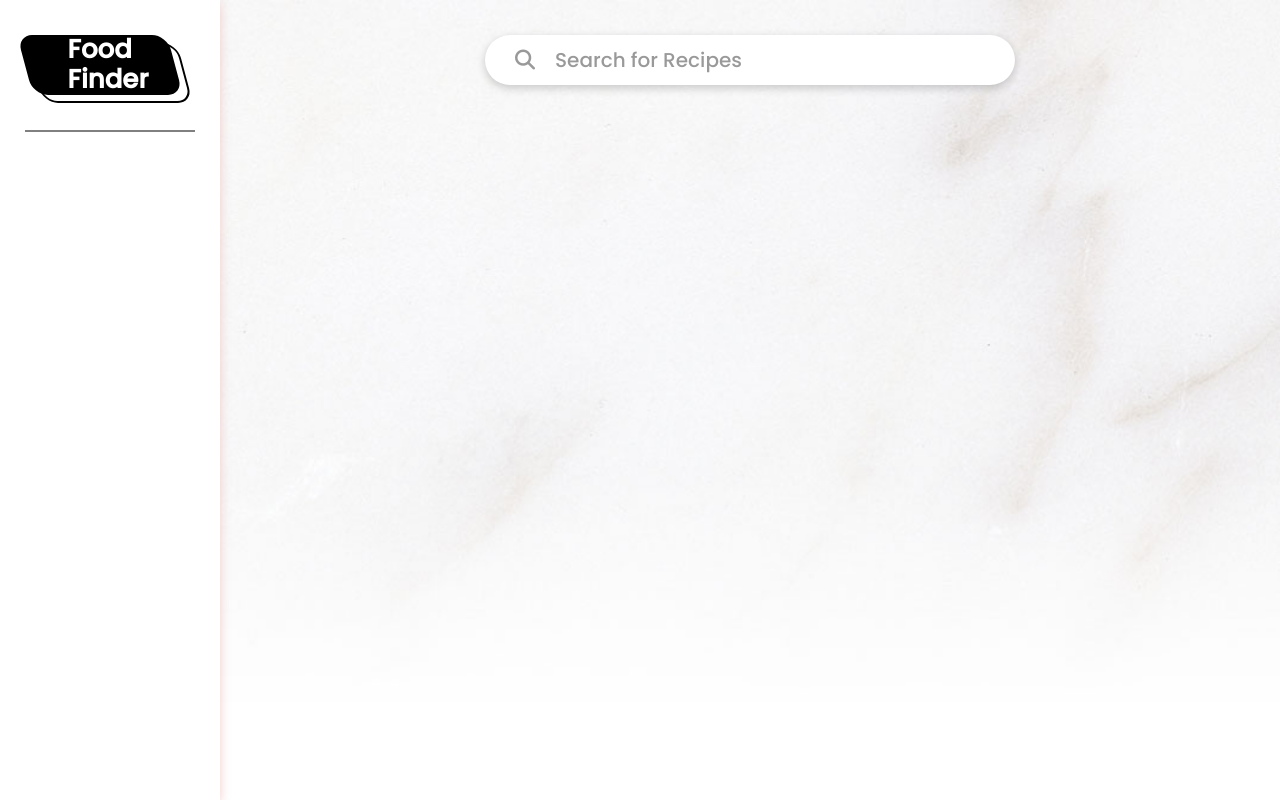
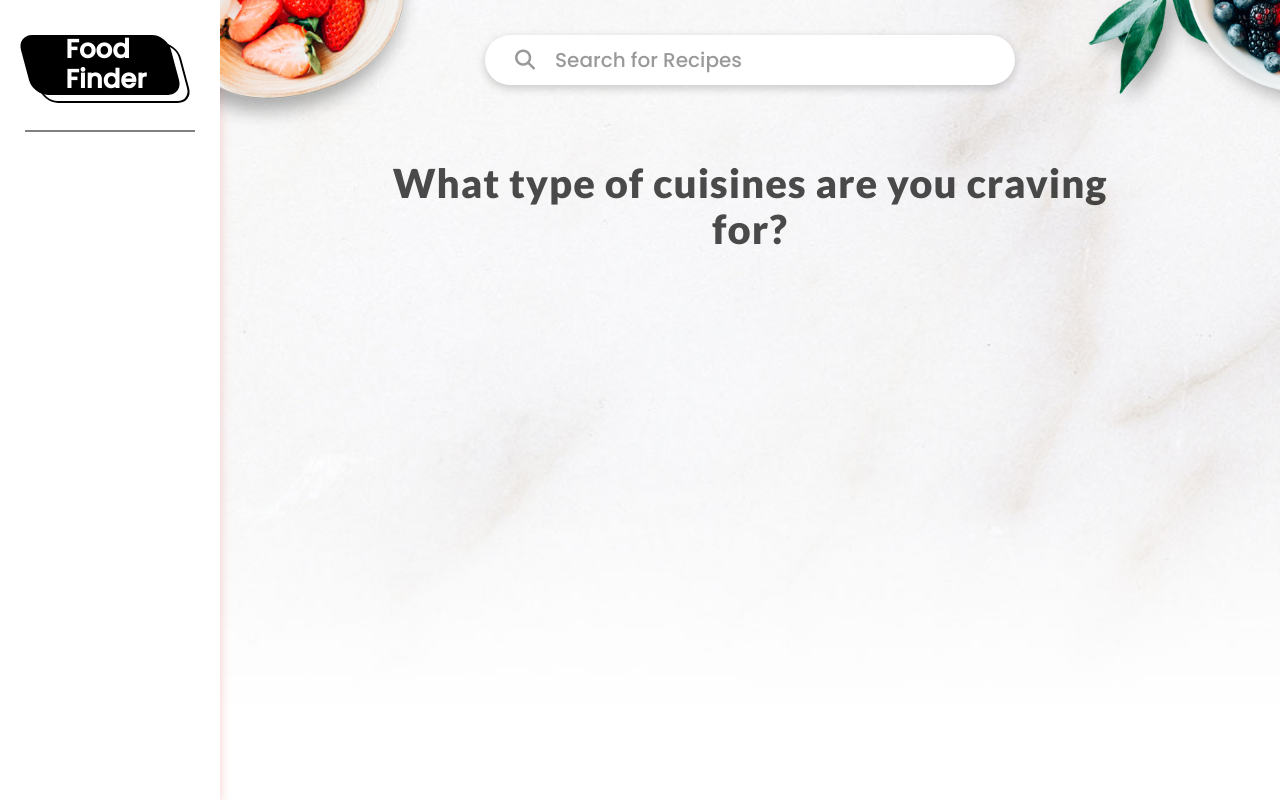
Before and after one commit to LesterYiu/food-finder, a React (Create React App) app: page / in a window 1280 px wide. Built offline with nearby package versions, Linux system fonts and the light colour scheme.

Commit message:
added home page styles

```diff
--- a/src/components/Gallery.js
+++ b/src/components/Gallery.js
@@ -1,6 +1,26 @@
+import axios from "axios";
+
 const Gallery = () => {
+
+    // axios({
+    //     url: 'https://api.spoonacular.com/recipes/complexSearch',
+    //     method: 'GET',
+    //     dataResponse: 'json',
+    //     params: {
+    //         apiKey: 'b816c6f070174a9596e8c0889839e0da',
+    //         instructionsRequired: true,
+    //         addRecipeInformation: true
+    //     }
+    // }).then( (response) => {
+    //     console.log(response.data.results);
+    // })
+
     return(
-        <section></section>
+        <section className="gallerySection">
+            <div className="wrapper">
+                <h1>What type of cuisines are you craving for?</h1>
+            </div>
+        </section>
     )
 }
 
--- a/src/components/Home.js
+++ b/src/components/Home.js
@@ -1,4 +1,6 @@
 import Gallery from './Gallery';
+import fruitBowl from '../assets/fruit-bowl-2-img.webp';
+import fruitBowlTwo from '../assets/fruit-bowl-img.webp';
 
 const Home = () => {
     return(
@@ -7,6 +9,12 @@ const Home = () => {
                 <button className="searchButton"><i className="fa-solid fa-magnifying-glass"></i>Search for Recipes</button>
             </section>
             <Gallery/>
+            <div className="bowlImage">
+                <img src={fruitBowl} alt="" />
+            </div>
+            <div className="bowlImageTwo">
+                <img src={fruitBowlTwo} alt="" />
+            </div>
         </main>
     )
 }
--- a/src/styles/App.scss
+++ b/src/styles/App.scss
@@ -8,6 +8,7 @@
 // foundation imports
 @import './partials/nav';
 @import './partials/home';
+@import './partials/gallery';
 @import './partials/typography';
 @import './partials/setup';
 @import './partials/base';
--- /dev/null
+++ b/src/styles/partials/_gallery.scss
@@ -0,0 +1,4 @@
+.gallerySection {
+    padding: 75px 0;
+    text-align: center;
+}
--- a/src/styles/partials/_home.scss
+++ b/src/styles/partials/_home.scss
@@ -6,6 +6,7 @@ body {
 
 main {
     width: 100%;
+    position: relative;
 }
 
 .homeSection {
@@ -28,3 +29,28 @@ main {
         }
     }
 }
+
+.bowlImage {
+    width: 200px;
+    height: auto;
+    position: absolute;
+    top: -150px;
+
+    img {
+        height: 100%;
+        width: 100%;
+    }
+}
+
+.bowlImageTwo {
+    width: 200px;
+    height: auto;
+    position: absolute;
+    top: 0;
+    right: 0;
+
+    img {
+        height: 100%;
+        width: 100%;
+    }
+}
--- a/src/styles/partials/_nav.scss
+++ b/src/styles/partials/_nav.scss
@@ -54,7 +54,7 @@ nav {
         position: absolute;
         z-index: 20;
         top: 0px;
-        left: 8px;
+        left: 6px;
         width: 150px;
         display: flex;
         flex-direction: column;
--- a/src/styles/partials/_typography.scss
+++ b/src/styles/partials/_typography.scss
@@ -24,14 +24,24 @@ h3 {
     text-align: center;
 }
 
+// Nav / Options
+
 .logoText {
     font-size: 1.3rem;
     font-family: $tertiary-font;
     font-weight: 700;
 }
 
+// Home
+
 .searchButton {
     font-family: $tertiary-font;
     color: rgba(0,0,0,0.4);
     text-align: start;
 }
+
+// Gallery
+
+.gallerySection h1 {
+    color: rgba(0,0,0,0.7);
+}
```
Also changed, not shown: src/assets/favicon.png (added), 1 other file (tests, documents, lock files or other folders).
